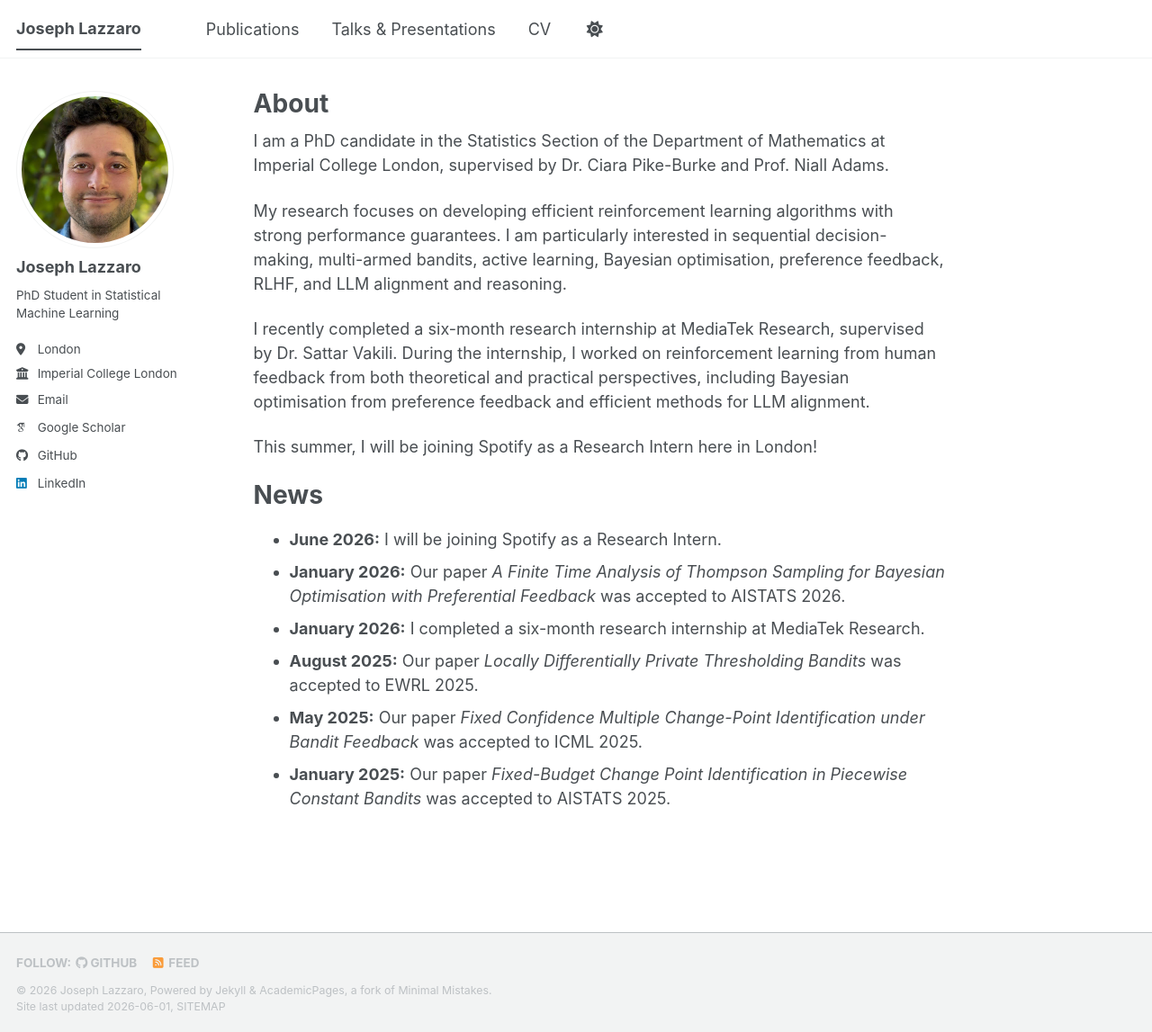
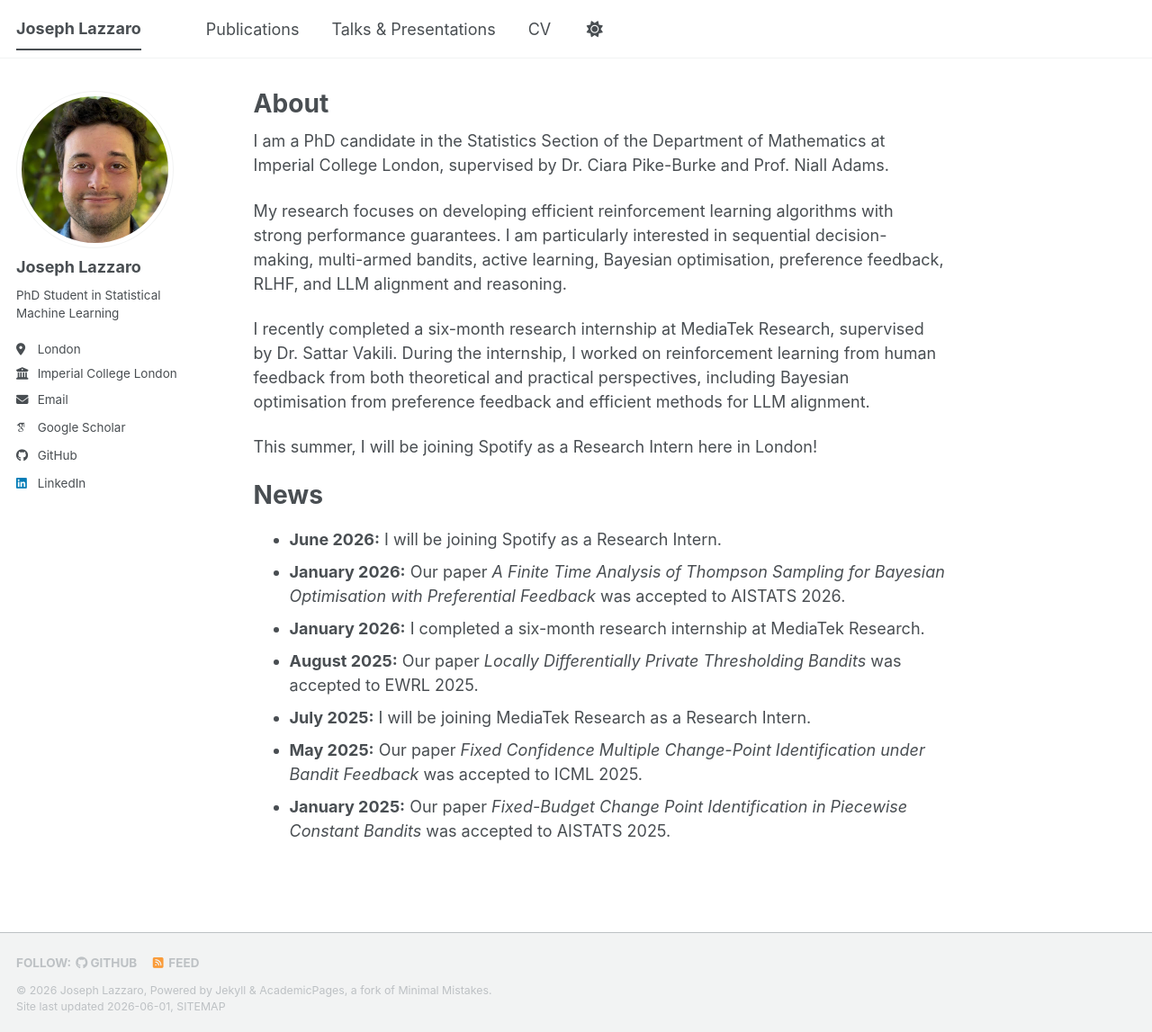
Before and after one commit to JosephLazzaro/josephlazzaro.github.io, a Jekyll site: the page built from _pages/about.md, in a window 1280 px wide and 1147 px high. Shown: the whole window at 90% size. Built offline with Jekyll 4.4.1, drawn with Linux system fonts in a browser that asks for light colours; some web fonts are replaced; a script bundle is joined from its source files by our own code; library files that are not in the unit come from our copies.

Commit message:
updated news to include internships

```diff
--- a/_pages/about.md
+++ b/_pages/about.md
@@ -21,5 +21,6 @@ This summer, I will be joining Spotify as a Research Intern here in London!
 - **January 2026:** Our paper *A Finite Time Analysis of Thompson Sampling for Bayesian Optimisation with Preferential Feedback* was accepted to AISTATS 2026.
 - **January 2026:** I completed a six-month research internship at MediaTek Research.
 - **August 2025:** Our paper *Locally Differentially Private Thresholding Bandits* was accepted to EWRL 2025.
+- **July 2025:** I will be joining MediaTek Research as a Research Intern.
 - **May 2025:** Our paper *Fixed Confidence Multiple Change-Point Identification under Bandit Feedback* was accepted to ICML 2025.
 - **January 2025:** Our paper *Fixed-Budget Change Point Identification in Piecewise Constant Bandits* was accepted to AISTATS 2025.
```
